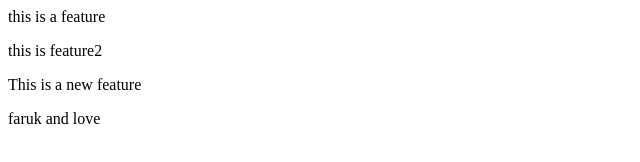
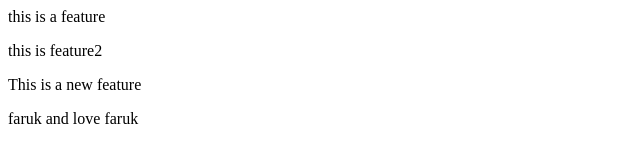
Before and after one commit to faruk-abdulla-0202/Local-Repo, a plain HTML site: page index.html in a window 1280 px wide. Shown: the full height of the page, 0-640 px from the left. Drawn offline with Linux system fonts and the light colour scheme.

Commit message:
new button

```diff
--- a/index.html
+++ b/index.html
@@ -1,4 +1,4 @@
 <p> this is a feature</p>
 <p> this is feature2</p>
 <p>This is a new feature</p>
-<div>faruk and love</div>
+<div>faruk and love <bitton>faruk</bitton></div>
```
